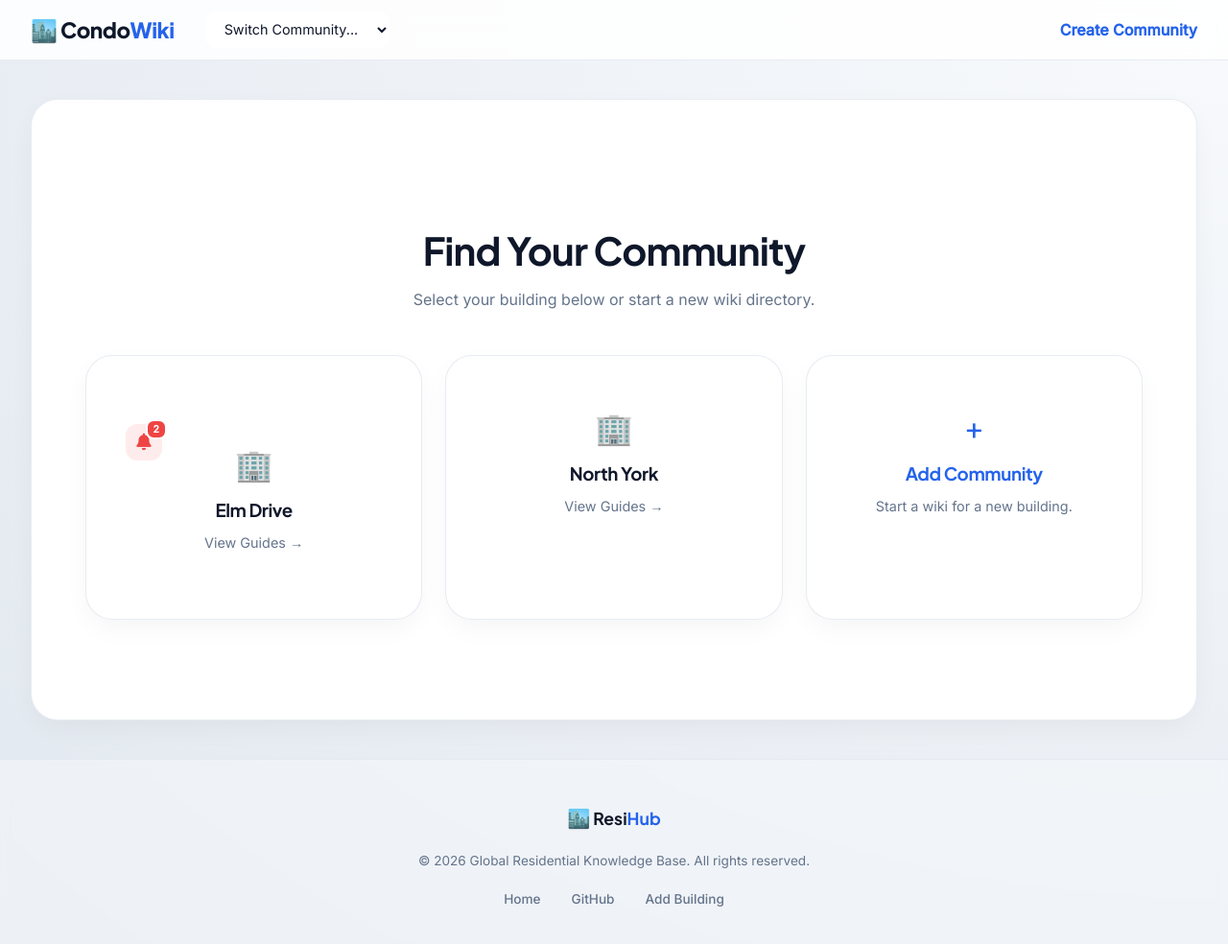
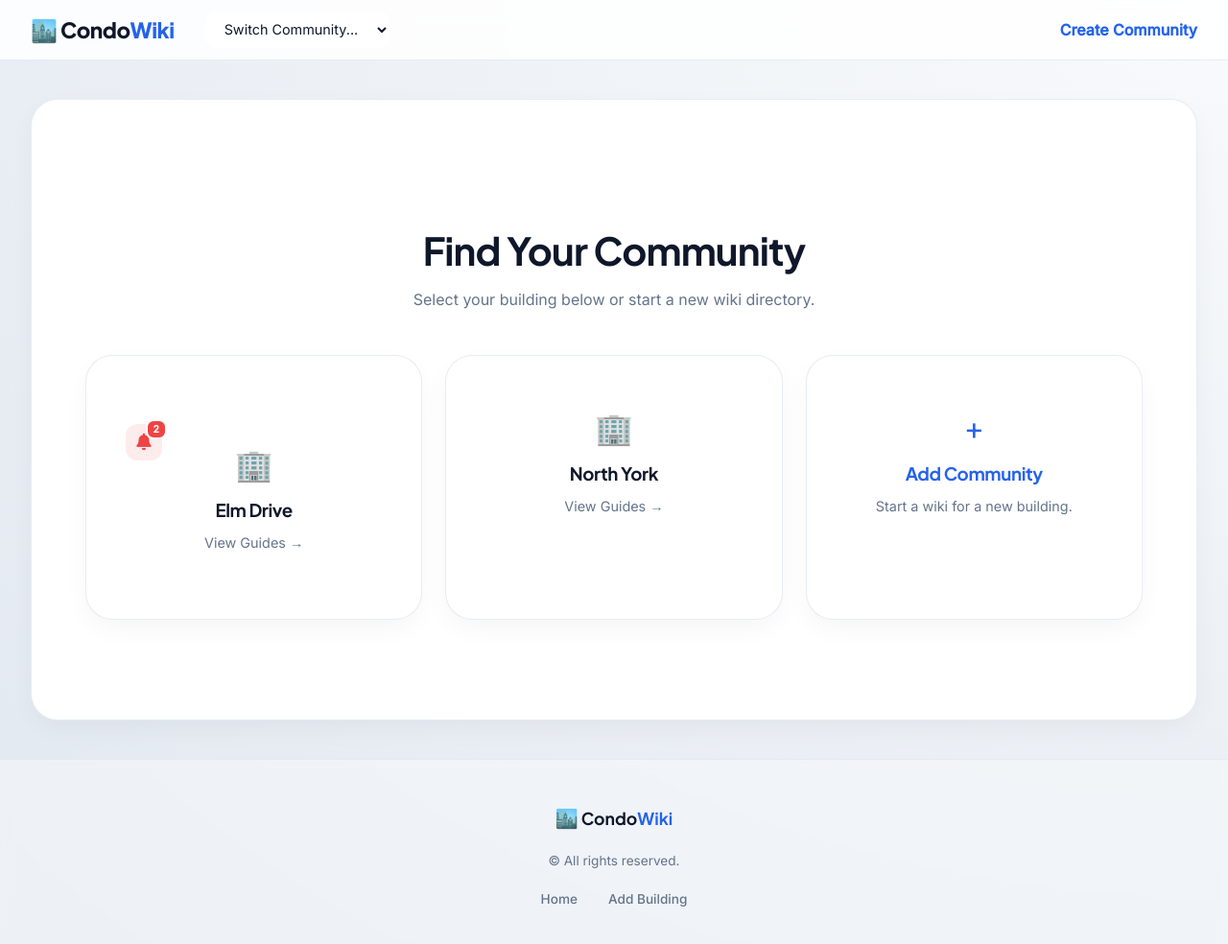
Before and after one commit to dekumar2-lab/lab-community, a Jekyll site: the page built from index.html, in a window 1280 px wide and 993 px high. Shown: the top 984 px of the window at 96% size. Built offline with Jekyll 4.4.1, drawn with Linux system fonts in a browser that asks for light colours.

```diff
--- a/_layouts/default.html
+++ b/_layouts/default.html
@@ -157,16 +157,14 @@
         <div class="footer-content">
             <div class="footer-brand">
                 <span style="font-size: 1.2rem;">🏙️</span>
-                <strong>Resi<span>Hub</span></strong>
+                <strong>Condo<span>Wiki</span></strong>
             </div>
-            <p>© 2026 Global Residential Knowledge Base. All rights reserved.</p>
+            <p>© All rights reserved.</p>
             <div class="footer-links">
                 <a href="{{ site.baseurl }}/">Home</a>
-                <a href="https://github.com/dekumar2-lab/lab-community" target="_blank">GitHub</a>
                 <a href="{{ site.baseurl }}/submit.html">Add Building</a>
             </div>
         </div>
     </footer>
 </body>
-
 </html>
```
